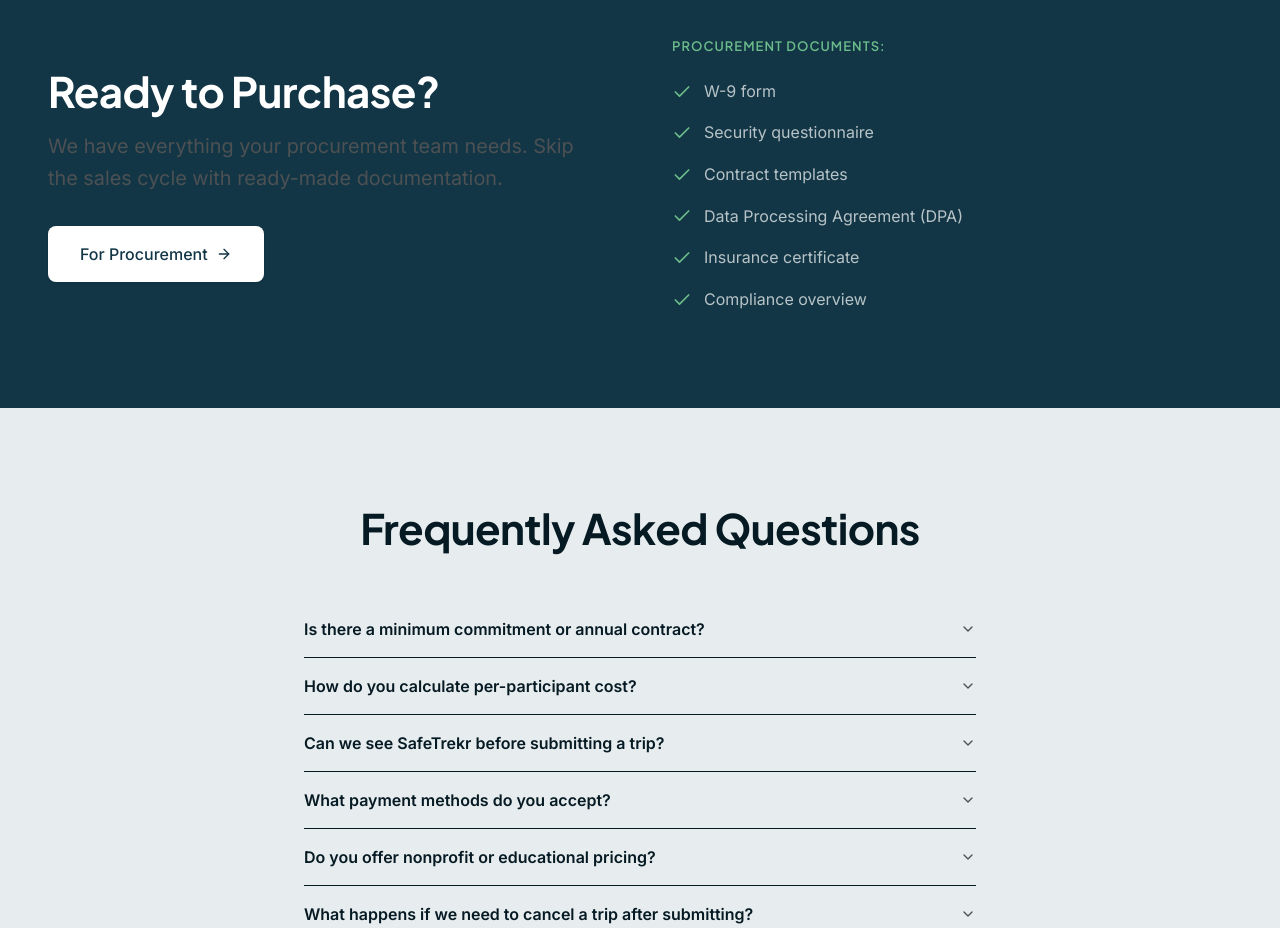
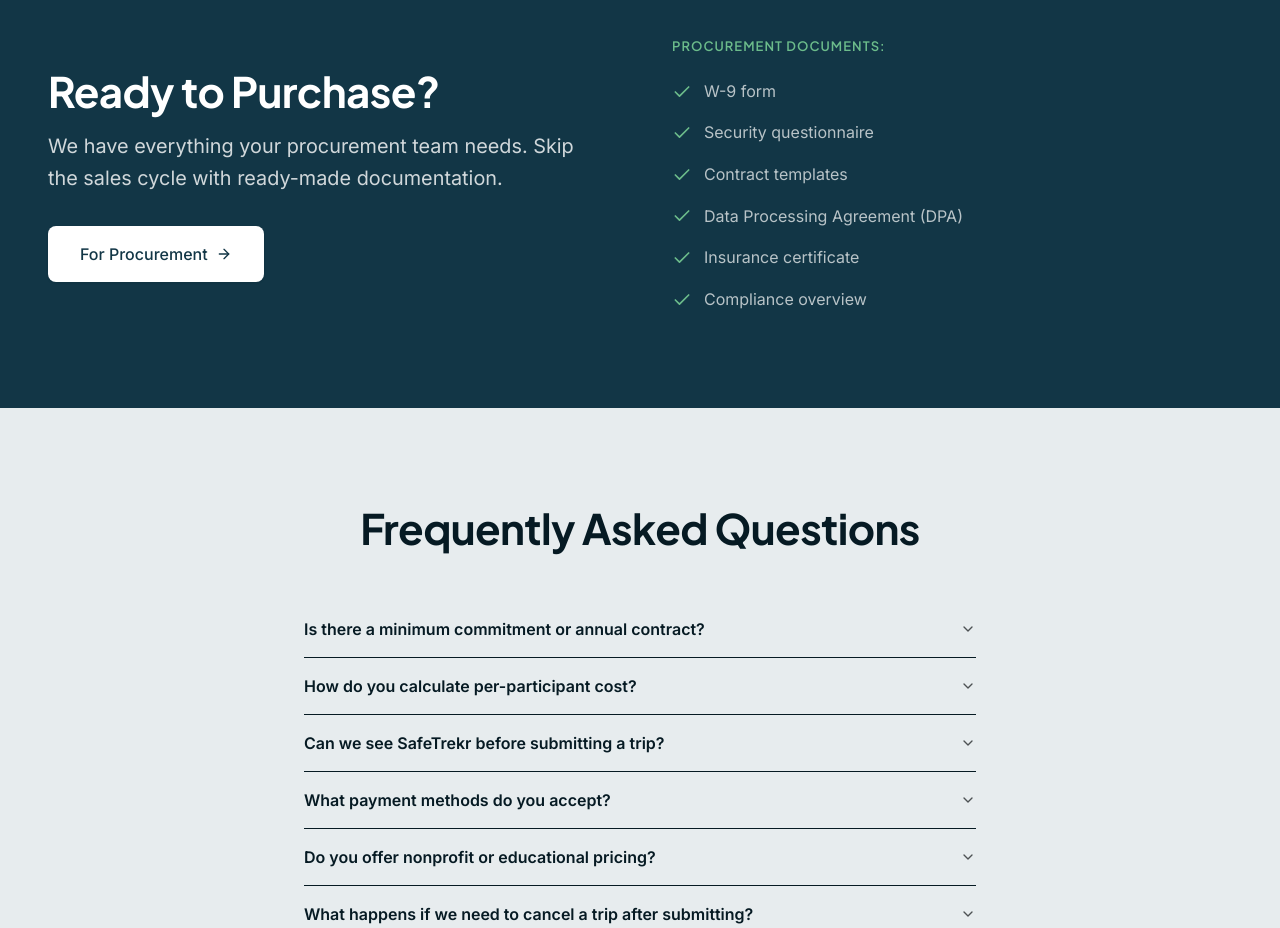
Before and after one commit to Safetrekr/safeTrekr-marketing-site, a Next.js app: page /safeTrekr-marketing-site/pricing in a window 1280 px wide. Shown: the part 4320-5248 px from the top of the page. Built offline with nearby package versions, Linux system fonts and the light colour scheme.

Commit message:
Fix procurement section text to light color on dark background
Co-Authored-By: Claude Opus 4.5 <noreply@anthropic.com>

```diff
--- a/src/app/(marketing)/pricing/page.tsx
+++ b/src/app/(marketing)/pricing/page.tsx
@@ -544,7 +544,7 @@ export default function PricingPage() {
                 <h2 className="text-display-md text-white">Ready to Purchase?</h2>
               </ScrollReveal>
               <ScrollReveal>
-                <p className="mt-4 text-body-lg text-muted-foreground">
+                <p className="mt-4 text-body-lg text-white/80">
                   We have everything your procurement team needs. Skip the sales
                   cycle with ready-made documentation.
                 </p>
```
